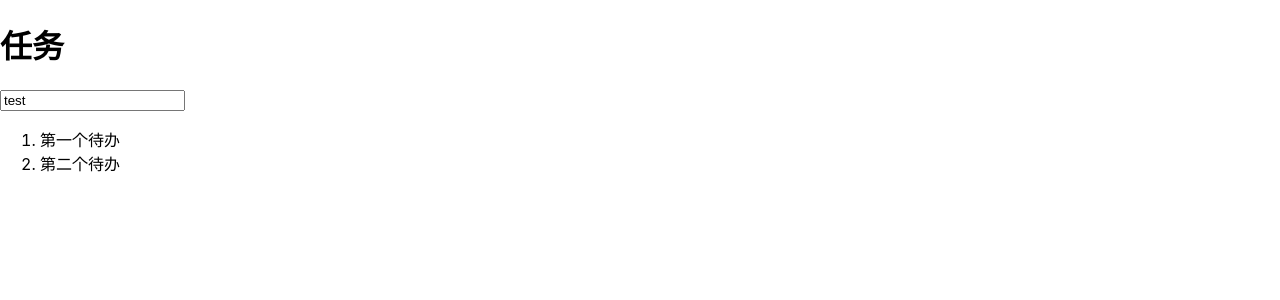
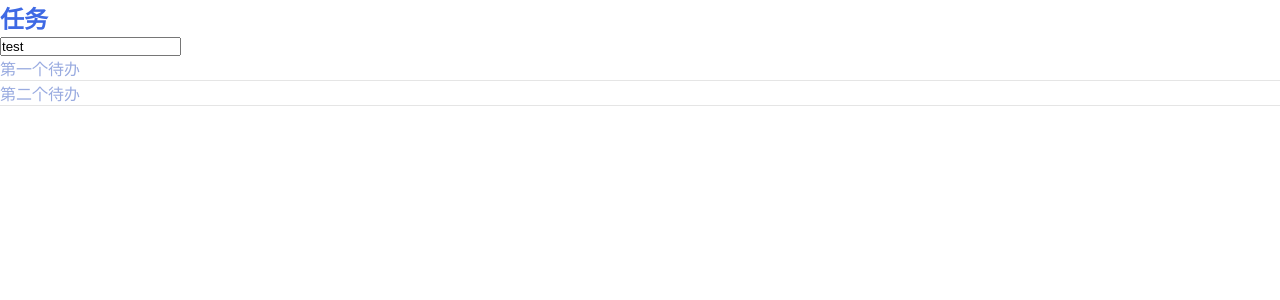
Before and after one commit to cmokj/todolist-project, a React (Create React App) app: page / in a window 1280 px wide. Shown: the top 300 px of the page. Built offline with nearby package versions, Linux system fonts and the light colour scheme.

Commit message:
添加样式

```diff
--- a/src/App.css
+++ b/src/App.css
@@ -1,2 +1,31 @@
-.App {
+*{
+    margin: 0;
+    padding: 0;
 }
+
+*::before,
+*::after {
+    margin: 0;
+    padding: 0;
+}
+
+ol,
+li {
+    list-style: none;
+}
+
+a {
+    text-decoration: none;
+}
+
+.App > h2{
+    color: #3E69E4;
+}
+
+.App > ol {
+    color:#99ABE0;
+}
+
+.App > ol > li {
+    border-bottom: 1px solid #E5E5E5;
+}
--- a/src/App.js
+++ b/src/App.js
@@ -29,7 +29,7 @@ class App extends Component {
     })
     return (
       <div className="App">
-        <h1>任务</h1>
+        <h2>任务</h2>
         <div className="inputWrapper">
           <TodoInput content={this.state.newTodo} />
         </div>
```
